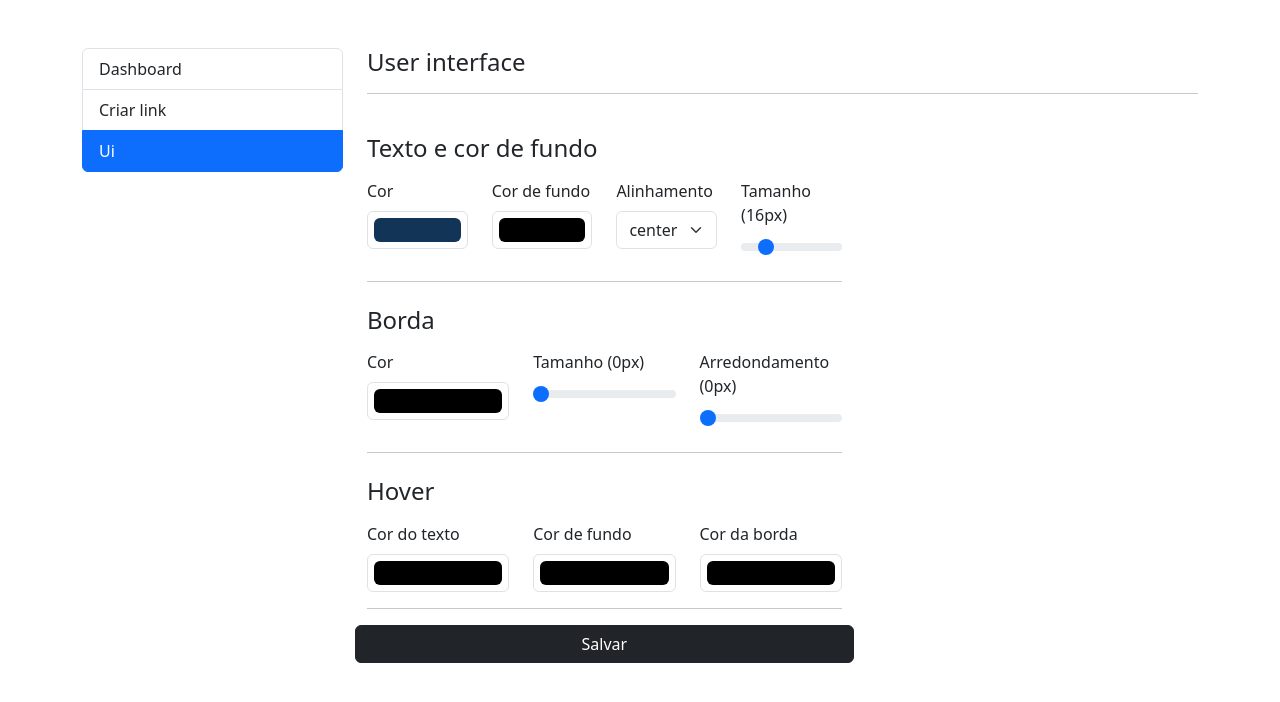
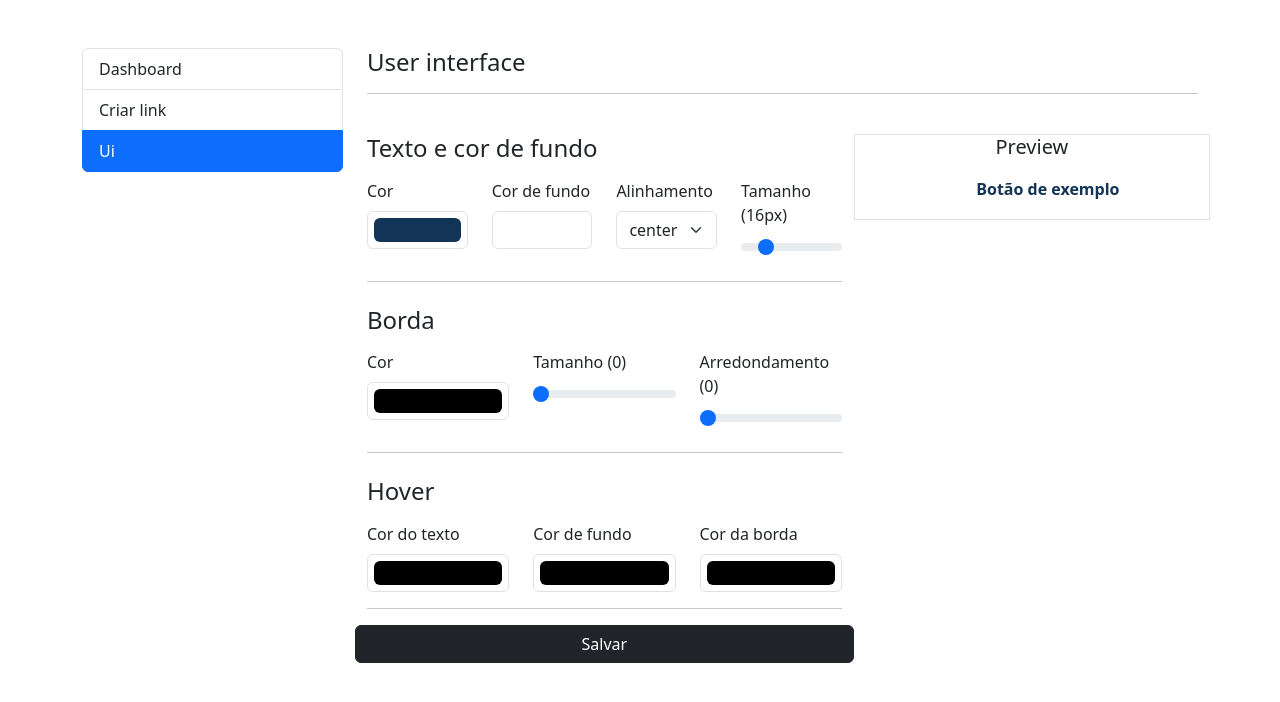
Before and after one commit to fsl02/list-links, a React (Vite) app: page /admin/ui in a window 1280 px wide. Shown: the top 702 px of the page. Built offline with nearby package versions, Linux system fonts and the light colour scheme.

Commit message:
Finalizando o preview do botão no admin

```diff
--- a/src/components/LinkItem/LinkItem.css
+++ b/src/components/LinkItem/LinkItem.css
@@ -9,4 +9,5 @@
     color: #000;
     border-radius: 2px;
     transition: all 0.3s;
+    cursor: pointer;
 }
--- a/src/components/LinkItem/index.jsx
+++ b/src/components/LinkItem/index.jsx
@@ -1,32 +1,38 @@
-import { useState, useContext } from "react";
+import { useState, useContext, useEffect } from "react";
 import storage from "../../storage"
 import { UiThemeContext } from "../../context/FormContext";
 import './LinkItem.css';
 
 export default function LinkItem({linkText, linkUrl}) {
-    let {uiStyle, setUiStyle, styleHover} = useContext(UiThemeContext);
+    let {uiStyleLive, styleHover} = useContext(UiThemeContext);
 
-    console.log({uiStyle, setUiStyle, styleHover})
-
-    let linkStyle = storage.getUiStyle();
+    let linkStyle = storage.getUiStyle() ?? uiStyleLive;
     let linkStyleHover = storage.getUiStyleHover();
     let [style, setStyle] = useState(linkStyle);
 
-    if(uiStyle && setUiStyle && styleHover) {
-        linkStyle = uiStyle;
-        style = uiStyle;
-        setStyle = setUiStyle;
-        linkStyleHover = styleHover;
+    useEffect(() => {
+        if(uiStyleLive) {
+            setStyle(uiStyleLive);
+        }
+    }, [uiStyleLive]);
+
+    let setStyleLive = () => {
+        let currentStyle = uiStyleLive ?? linkStyle
+        let currentStyleHover = styleHover ?? linkStyleHover
+        setStyle({...currentStyle, ...currentStyleHover});
     }
 
-    console.log(style);
+    const setStyleHoverLive = () => {
+        let currentStyle = uiStyleLive ?? linkStyle
+        setStyle(currentStyle);
+    }
 
     return (
         <li>
             <a className="link-item"
             href={linkUrl}
-            onMouseOver={() => setStyle({...linkStyle, ...linkStyleHover})}
-            onMouseLeave={() => setStyle(linkStyle)}
+            onMouseOver={setStyleLive}
+            onMouseLeave={setStyleHoverLive}
             style={style}>
                 {linkText}
             </a>
--- a/src/main.jsx
+++ b/src/main.jsx
@@ -5,7 +5,5 @@ import routes from './routes.jsx';
 
 
 ReactDOM.createRoot(document.getElementById('root')).render(
-  <React.StrictMode>
      <RouterProvider router={routes} />
-  </React.StrictMode>,
 );
--- a/src/pages/AdminUi/index.jsx
+++ b/src/pages/AdminUi/index.jsx
@@ -1,4 +1,4 @@
-import { useState } from "react";
+import { useEffect, useState } from "react";
 import Form from "../../components/Form";
 import Layout from "../Layout";
 import storage from "../../storage";
@@ -12,14 +12,17 @@ export default function AdminUi() {
     let savedUiStyle = storage.getUiStyle();
     let savedUiStyleHover = storage.getUiStyleHover();
 
-    const [color, setColor] = useState(savedUiStyle.color ?? '#123456');
-    const [textAlign, setTextAlign] = useState(savedUiStyle.textAlign ?? 'center');
-    const [fontSize, setFontSize] = useState(parseFloat(savedUiStyle.fontSize ?? 16));
-    const [backgroundColor, setBackgroundColor] = useState(savedUiStyle.backgroundColor ?? '#ffffff');
-    const [borderColor, setBorderColor] = useState(savedUiStyle.borderColor ?? '#000000');
-    const [borderWidth, setBorderWidth] = useState(parseFloat(savedUiStyle.borderWidth ?? 0));
-    const [borderRadius, setBorderRadius] = useState(parseFloat(savedUiStyle.borderRadius ?? 0));
     const [alert, setAlert] = useState();
+
+    const [uiStyle, setUiStyle] = useState({
+        color: savedUiStyle.color ?? '#123456',
+        textAlign: savedUiStyle.textAlign ?? 'center',
+        fontSize: `${savedUiStyle.fontSize ?? '16px'}`,
+        backgroundColor: savedUiStyle.backgroundColor ?? '#ffffff',
+        borderColor: savedUiStyle.borderColor ?? '#000000',
+        borderWidth: savedUiStyle.borderWidth ?? 0,
+        borderRadius: savedUiStyle.borderRadius ?? 0
+    });
 
     const [styleHover, setStyleHover] = useState({
         color: savedUiStyleHover.color,
@@ -27,9 +30,12 @@ export default function AdminUi() {
         backgroundColor: savedUiStyleHover.backgroundColor
     });
 
-    const [uiStyle, setUiStyle] = useState({
-        fontSize: `${fontSize}px`,
-    });
+    const [uiStyleLive, setUiStyleLive] = useState(uiStyle);
+
+    useEffect(() => {
+        setUiStyleLive(uiStyle);
+    }, [uiStyle])
+
 
     const submitHandle = (event) => {
         event.preventDefault();
@@ -52,45 +58,58 @@ export default function AdminUi() {
 
     return (
         <Layout title="User interface">
-            <UiThemeProvider uiStyleData={{uiStyle, setUiStyle, styleHover}}>
+            <UiThemeProvider uiStyleData={{uiStyleLive, styleHover}}>
                 <div className="row">
 
                     <Form submitHandle={submitHandle} alertState={alert} className="col-7">
                         <FormSection title="Texto e cor de fundo">
                             <div className="col">
                                 <label className="form-label">Cor</label>
-                                <input type="color" value={color} className="form-control form-control-color w-100" onChange={event => setColor(event.target.value)} />
+                                <input type="color" value={uiStyle.color}
+                                    className="form-control form-control-color w-100"
+                                    onChange={event => setUiStyle({...uiStyle, color: event.target.value})} />
                             </div>
                             <div className="col">
                                 <label className="form-label">Cor de fundo</label>
-                                <input type="color" value={uiStyle.backgroundColor} className="form-control form-control-color w-100" onChange={event => setUiStyle({...uiStyle, backgroundColor: event.target.value})} />
+                                <input type="color" value={uiStyle.backgroundColor}
+                                    className="form-control form-control-color w-100"
+                                    onChange={event => setUiStyle({...uiStyle, backgroundColor: event.target.value})} />
                             </div>
                             <div className="col">
                                 <label className="form-label">Alinhamento</label>
-                                <select className="form-select" value={textAlign} onChange={event => setTextAlign(event.target.value)}>
+                                <select className="form-select" value={uiStyle.textAlign}
+                                    onChange={event => setUiStyle({...uiStyle, textAlign: event.target.value})}>
                                     <option>left</option>
                                     <option>center</option>
                                     <option>right</option>
                                 </select>
                             </div>
                             <div className="col">
-                                <label className="form-label">Tamanho ({fontSize}px)</label>
+                                <label className="form-label">Tamanho ({uiStyle.fontSize})</label>
                                 {/*<input className="form-range" value={fontSize} type="range" min="12" max="32" step="1" onChange={event => setFontSize(event.target.value)} />*/}
-                                <input className="form-range" value={parseFloat(uiStyle.fontSize)} type="range" min="12" max="32" step="1" onChange={event => setUiStyle({...uiStyle, fontSize: `${event.target.value}px`})} />
+                                <input className="form-range" value={parseFloat(uiStyle.fontSize)}
+                                    type="range" min="12" max="32" step="1"
+                                    onChange={event => setUiStyle({...uiStyle, fontSize: `${event.target.value}px`})} />
                             </div>
                         </FormSection>
                         <FormSection title="Borda">
                             <div className="col">
                                 <label className="form-label">Cor</label>
-                                <input type="color" value={borderColor} className="form-control form-control-color w-100" onChange={event => setBorderColor(event.target.value)} />
+                                <input type="color" value={uiStyle.borderColor}
+                                    className="form-control form-control-color w-100"
+                                    onChange={event => setUiStyle({...uiStyle, borderColor: event.target.value})} />
                             </div>
                             <div className="col">
-                                <label className="form-label">Tamanho ({borderWidth}px)</label>
-                                <input className="form-range" value={borderWidth} type="range" min="0" max="5" step="1" onChange={event => setBorderWidth(event.target.value)} />
+                                <label className="form-label">Tamanho ({uiStyle.borderWidth})</label>
+                                <input className="form-range" value={parseFloat(uiStyle.borderWidth)}
+                                    type="range" min="0" max="5" step="1"
+                                    onChange={event => setUiStyle({...uiStyle, borderWidth: `${event.target.value}px`})} />
                             </div>
                             <div className="col">
-                                <label className="form-label">Arredondamento ({borderRadius}px)</label>
-                                <input className="form-range" value={borderRadius} type="range" min="0" max="100" step="1" onChange={event => setBorderRadius(event.target.value)} />
+                                <label className="form-label">Arredondamento ({uiStyle.borderRadius})</label>
+                                <input className="form-range" value={parseFloat(uiStyle.borderRadius)}
+                                    type="range" min="0" max="100" step="1"
+                                    onChange={event => setUiStyle({...uiStyle, borderRadius: `${event.target.value}px`})} />
                             </div>
                         </FormSection>
                         <FormSection title="Hover">
@@ -118,8 +137,9 @@ export default function AdminUi() {
                         </div>
                     </Form>
 
-                    <div className="col-5">
-                        <ListLinks />
+                    <div className="col-5 mt-4 border h-25 text-center ">
+                        <h5>Preview</h5>
+                        <ListLinks links={[{linkText: "Botão de exemplo"}]} />
                     </div>
                 </div>
             </UiThemeProvider>
```
